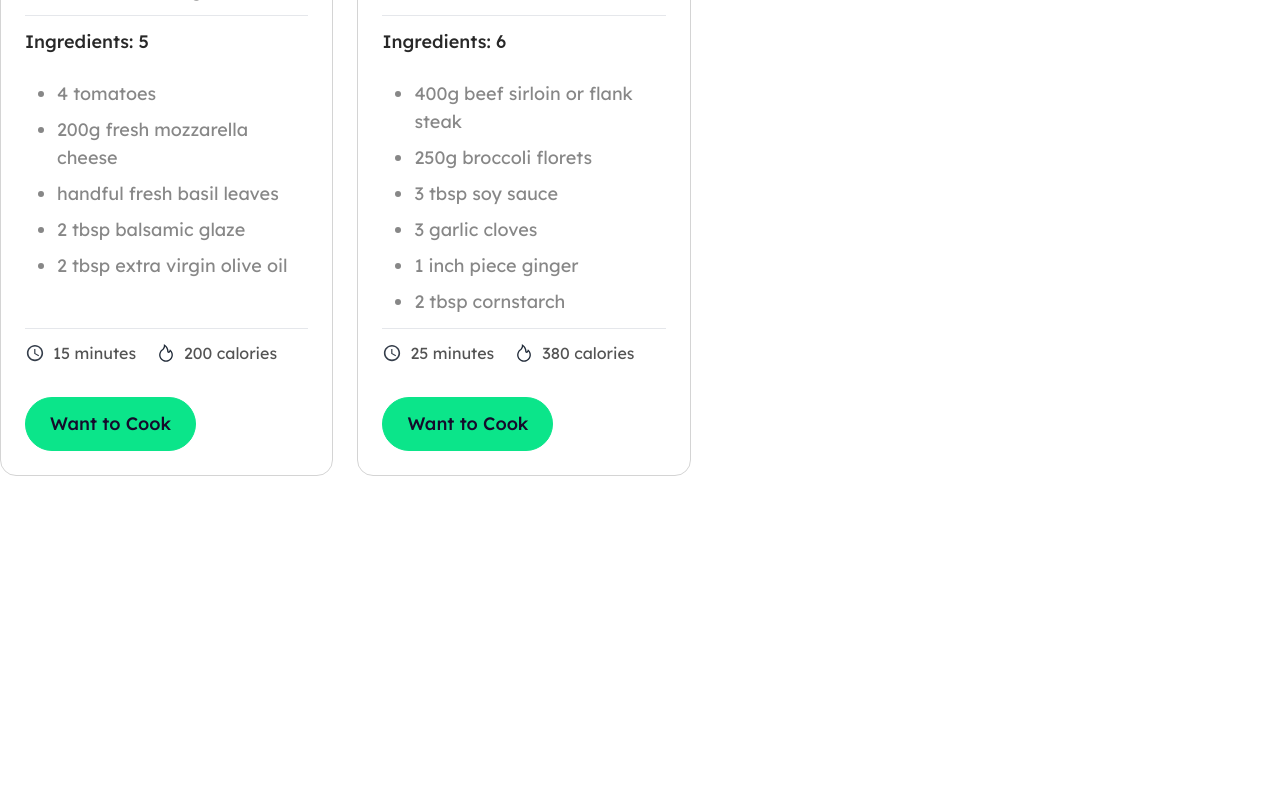
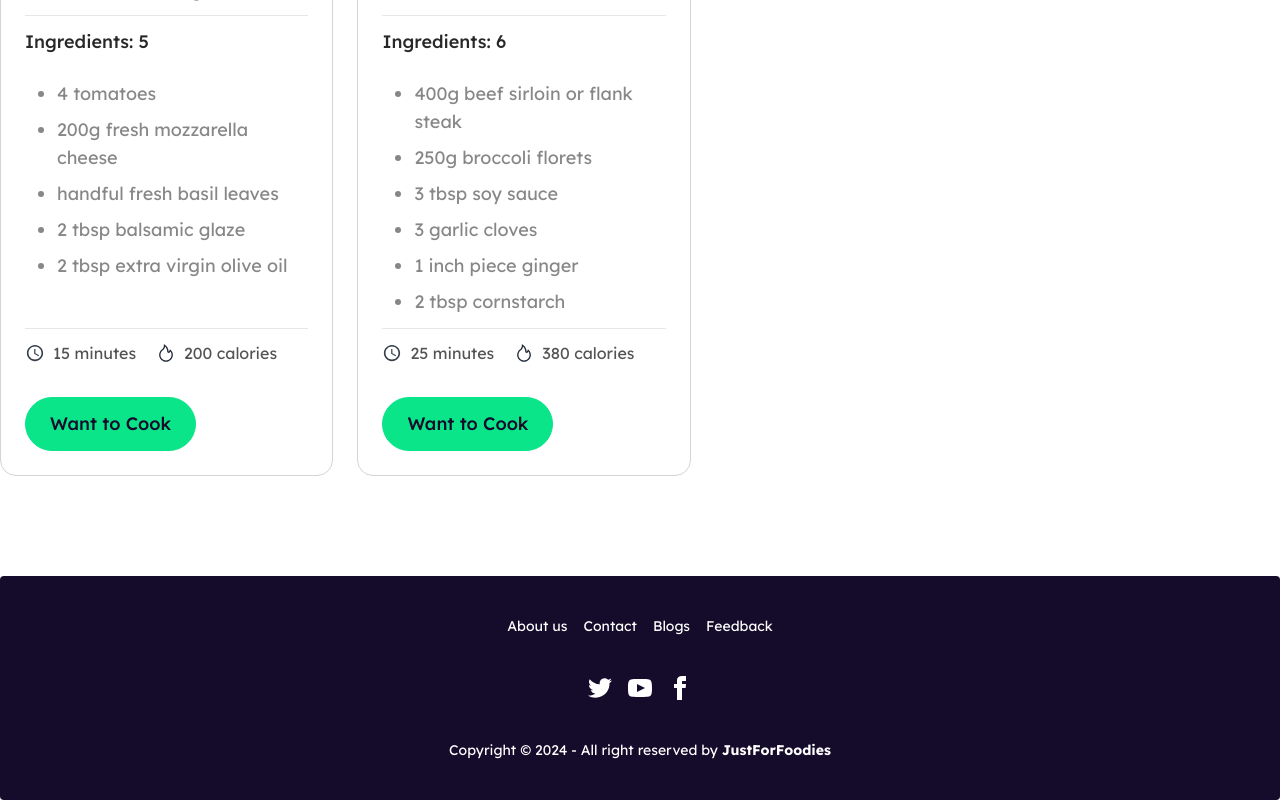
Before and after one commit to rockydey/just-for-foodies, a React (Vite) app: page / in a window 1280 px wide. Shown: the part 3928-4728 px from the top of the page. Before the commit the page ends 4504 px from the top, so only its background shows below. Built offline with nearby package versions, Linux system fonts and the light colour scheme.

Commit message:
footer section complete

```diff
--- a/src/App.jsx
+++ b/src/App.jsx
@@ -1,8 +1,9 @@
 import "./App.css";
 import Banner from "./components/Banner/Banner";
+import Footer from "./components/Footer/Footer";
 import Header from "./components/Header/Header";
 import RecipeContainer from "./components/RecipeContainer/RecipeContainer";
-import 'react-toastify/dist/ReactToastify.css';
+import "react-toastify/dist/ReactToastify.css";
 
 function App() {
   return (
@@ -10,6 +11,7 @@
       <Header></Header>
       <Banner></Banner>
       <RecipeContainer></RecipeContainer>
+      <Footer></Footer>
     </div>
   );
 }
--- /dev/null
+++ b/src/components/Footer/Footer.jsx
@@ -0,0 +1,56 @@
+const Footer = () => {
+  return (
+    <footer className='footer footer-center p-10 bg-[#150B2B] text-white rounded'>
+      <nav className='grid grid-flow-col gap-4'>
+        <a className='link link-hover'>About us</a>
+        <a className='link link-hover'>Contact</a>
+        <a className='link link-hover'>Blogs</a>
+        <a className='link link-hover'>Feedback</a>
+      </nav>
+      <nav>
+        <div className='grid grid-flow-col gap-4'>
+          <a href=''>
+            <svg
+              xmlns='http://www.w3.org/2000/svg'
+              width='24'
+              height='24'
+              viewBox='0 0 24 24'
+              className='fill-current'>
+              <path d='M24 4.557c-.883.392-1.832.656-2.828.775 1.017-.609 1.798-1.574 2.165-2.724-.951.564-2.005.974-3.127 1.195-.897-.957-2.178-1.555-3.594-1.555-3.179 0-5.515 2.966-4.797 6.045-4.091-.205-7.719-2.165-10.148-5.144-1.29 2.213-.669 5.108 1.523 6.574-.806-.026-1.566-.247-2.229-.616-.054 2.281 1.581 4.415 3.949 4.89-.693.188-1.452.232-2.224.084.626 1.956 2.444 3.379 4.6 3.419-2.07 1.623-4.678 2.348-7.29 2.04 2.179 1.397 4.768 2.212 7.548 2.212 9.142 0 14.307-7.721 13.995-14.646.962-.695 1.797-1.562 2.457-2.549z'></path>
+            </svg>
+          </a>
+          <a href=''>
+            <svg
+              xmlns='http://www.w3.org/2000/svg'
+              width='24'
+              height='24'
+              viewBox='0 0 24 24'
+              className='fill-current'>
+              <path d='M19.615 3.184c-3.604-.246-11.631-.245-15.23 0-3.897.266-4.356 2.62-4.385 8.816.029 6.185.484 8.549 4.385 8.816 3.6.245 11.626.246 15.23 0 3.897-.266 4.356-2.62 4.385-8.816-.029-6.185-.484-8.549-4.385-8.816zm-10.615 12.816v-8l8 3.993-8 4.007z'></path>
+            </svg>
+          </a>
+          <a href=''>
+            <svg
+              xmlns='http://www.w3.org/2000/svg'
+              width='24'
+              height='24'
+              viewBox='0 0 24 24'
+              className='fill-current'>
+              <path d='M9 8h-3v4h3v12h5v-12h3.642l.358-4h-4v-1.667c0-.955.192-1.333 1.115-1.333h2.885v-5h-3.808c-3.596 0-5.192 1.583-5.192 4.615v3.385z'></path>
+            </svg>
+          </a>
+        </div>
+      </nav>
+      <aside>
+        <p>
+          Copyright © 2024 - All right reserved by{" "}
+          <a href=''>
+            <strong>JustForFoodies</strong>
+          </a>
+        </p>
+      </aside>
+    </footer>
+  );
+};
+
+export default Footer;
```
